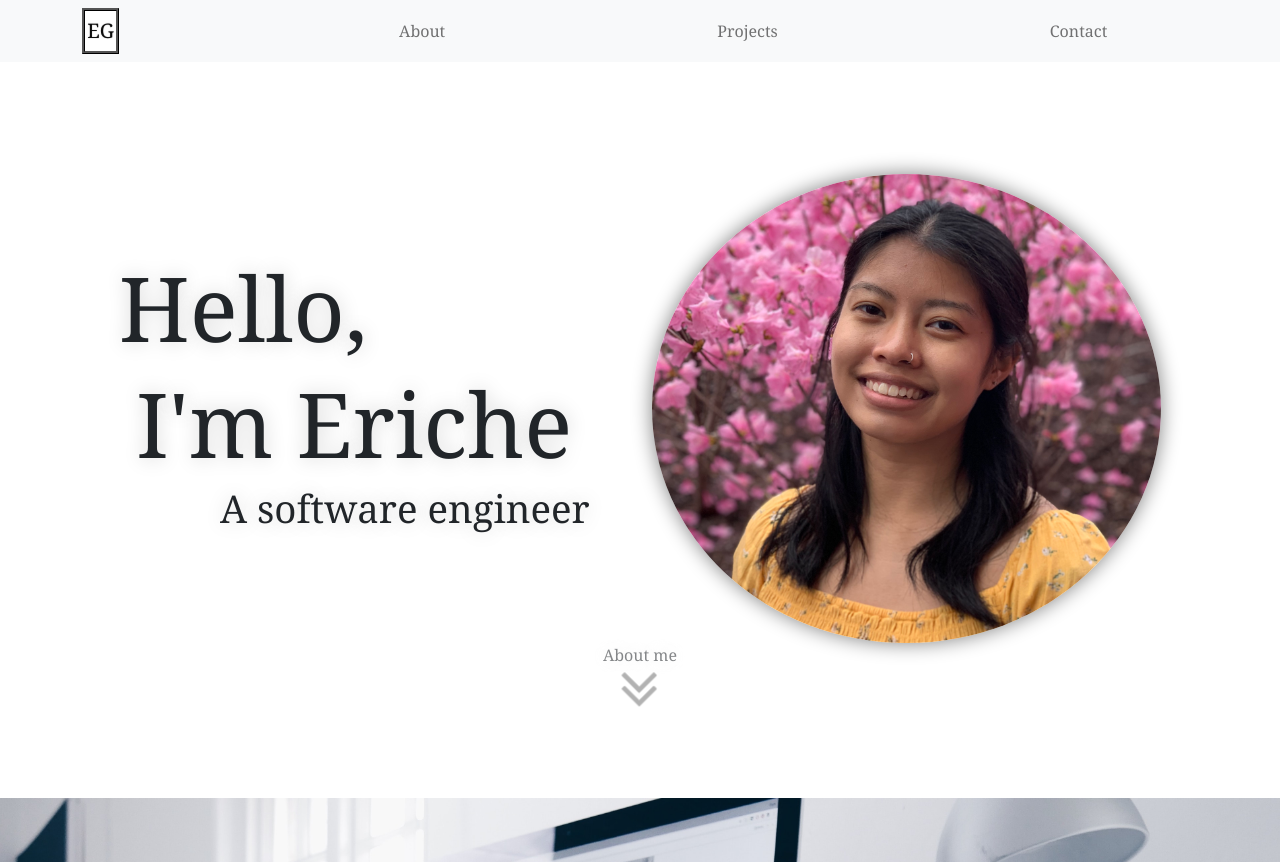
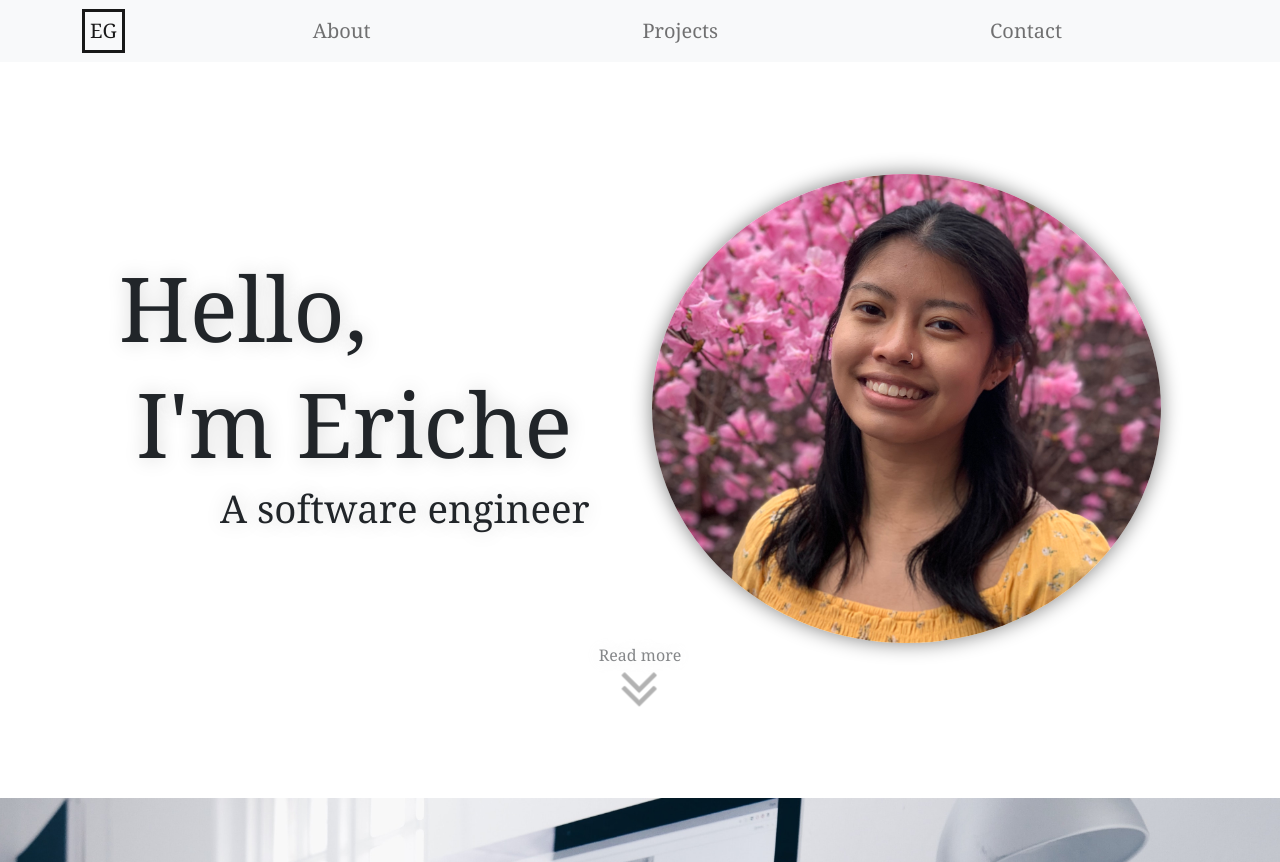
Before and after one commit to erichegonzales/erichegonzales, a React (Create React App) app: page / in a window 1280 px wide. Built offline with nearby package versions, Linux system fonts and the light colour scheme.

Commit message:
navbar mobile responsive

```diff
--- a/src/App.css
+++ b/src/App.css
@@ -12,22 +12,24 @@
 }
 
 #nav-bar {
-  /* height: 8vh;
-  font-size: 1.5vw; */
-  /* animation: fadeFromTop 3s; */
+  display: flexbox;
+  align-items: center;
+  width: 100%
 }
 
 .nav-item {
-  margin-left: 20vw;
+  display: block;
+  font-size: 20px;
+  margin-left: 5vw;
+  margin-right: 5vw;
 }
 
-#logo-circle {
-  background-color: white;
-  border-radius: 0%;
-  width: 2.9vw;
-  border-style: ridge;
-  border-color: black;
-  text-shadow: 0px 0px 1px gray;
+#logo-eg {
+  border-style: solid;
+  padding: 0.3vw;
+  padding-left: 0.4vw;
+  padding-right: 0.4vw;
+  /* text-shadow: 0px 0px 1px gray; */
 }
 
  #home-col1 {
--- a/src/components/Home.js
+++ b/src/components/Home.js
@@ -53,7 +53,7 @@ const Home = () => {
                 <Image id="img-me" roundedCircle src={eg} fluid />
               </Col>
               <Col></Col>
-              <p id="learn-more">About me</p>
+              <p id="learn-more">Read more</p>
               <Image
                 className="arrow-img1 bounce"
                 src={arrow}
--- a/src/components/Navigation.js
+++ b/src/components/Navigation.js
@@ -2,21 +2,29 @@ import { Container, Nav, Navbar } from "react-bootstrap";
 
 const Navigation = ({ div2ref, div3ref, div4ref, div5ref }) => {
   return (
-    <Navbar id="nav-bar" bg="light" expand="lg">
+    <Navbar bg="light" expand="lg">
       <Container id="nav-container">
-        <Navbar.Brand href="/" id="logo-circle">EG</Navbar.Brand>
+        <Navbar.Brand href="/" id="logo-eg">
+          EG
+        </Navbar.Brand>
         <Navbar.Toggle aria-controls="basic-navbar-nav" />
         <Navbar.Collapse id="basic-navbar-nav">
-          <Nav className="me-auto">
+          <Nav id="nav-bar" className="justify-content-end">
+            <Nav.Item>
               <Nav.Link className="nav-item" href="/">
                 About
               </Nav.Link>
+            </Nav.Item>
+            <Nav.Item>
               <Nav.Link className="nav-item" href="/projects">
                 Projects
               </Nav.Link>
+            </Nav.Item>
+            <Nav.Item>
               <Nav.Link className="nav-item" href="/contact">
                 Contact
               </Nav.Link>
+            </Nav.Item>
           </Nav>
         </Navbar.Collapse>
       </Container>
@@ -24,4 +32,4 @@ const Navigation = ({ div2ref, div3ref, div4ref, div5ref }) => {
   );
 };
 
-export default Navigation
+export default Navigation;
--- a/src/components/Projects.js
+++ b/src/components/Projects.js
@@ -46,7 +46,8 @@ const Projects = () => {
           </Card.Body>
           <Card.Footer>
             <small className="text-muted">
-              React {dot} Ruby on Rails {dot} Django {dot} October 2022
+              JavaScript {dot} React {dot} Ruby on Rails {dot} Django {dot}{" "}
+              October 2022
               <br /> 3 week Flatiron capstone project {dot} Made by me
             </small>
           </Card.Footer>
@@ -79,7 +80,7 @@ const Projects = () => {
           <Card.Footer>
             <small className="text-muted">
               {" "}
-              React {dot} Ruby on Rails {dot} October 2022
+              JavaScript {dot} React {dot} Ruby on Rails {dot} October 2022
               <br /> 36 hour hackathon for Girls in Tech NY {dot} Made in a
               6-person team
             </small>
@@ -112,12 +113,12 @@ const Projects = () => {
           <Card.Footer>
             <small className="text-muted">
               {" "}
-              React {dot} Ruby on Rails {dot} August 2022
+              JavaScript {dot} React {dot} Ruby on Rails {dot} August 2022
               <br /> 1 week Flatiron project {dot} Made in a 5-person team
             </small>
           </Card.Footer>
         </Card>
-        <br />
+        {/* <br />
         <Card>
           <Card.Body>
             <Card.Title>Cosmo Ticketing</Card.Title>
@@ -141,12 +142,12 @@ const Projects = () => {
           <Card.Footer>
             <small className="text-muted">
               {" "}
-              React {dot} Ruby on Rails {dot} August 2022
+              JavaScript {dot} React {dot} Ruby on Rails {dot} August 2022
               <br /> 48 hour Flatiron hackathon project {dot} Made in a 3-person
               team
             </small>
           </Card.Footer>
-        </Card>
+        </Card> */}
         <br />
         <Card>
           <Card.Body>
@@ -172,7 +173,7 @@ const Projects = () => {
           </Card.Body>
           <Card.Footer>
             <small className="text-muted">
-              React {dot} July 2022
+              JavaScript {dot} React {dot} July 2022
               <br /> 1 week Flatiron project {dot} Made in a 2-person team
             </small>
           </Card.Footer>
@@ -202,9 +203,10 @@ const Projects = () => {
           </Card.Body>
           <Card.Footer>
             <small className="text-muted">
-              React {dot} Vanilla JavaScript {dot} July 2022
+              Vanilla JavaScript {dot} React {dot} July 2022
               <br /> 1 week Flatiron project {dot} Made by me
-            </small>
+            </small>{" "}
+            y
           </Card.Footer>
         </Card>
         <br />
```
Lines whose indentation alone changed are shown as unchanged.
